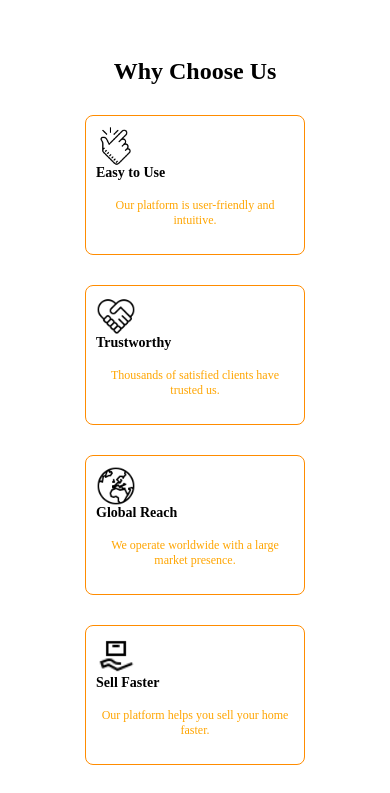
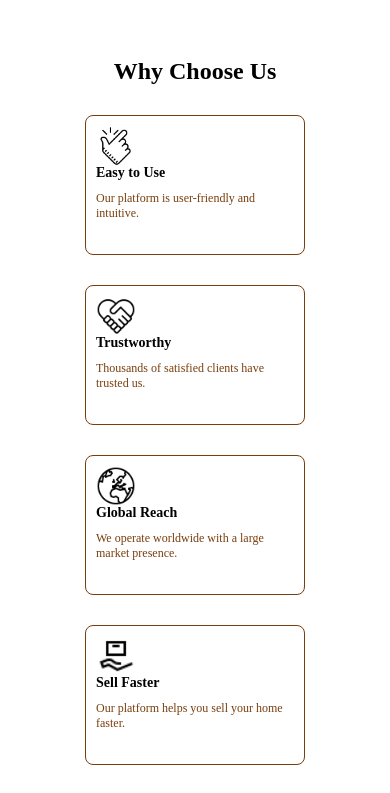
Before and after one commit to Declanny/homeAcq, a React (Vite) app: page /about in a window 390 px wide. Shown: the part 873-1666 px from the top of the page. Built offline with nearby package versions, Linux system fonts and the light colour scheme.

Commit message:
Updates on mobile responsiveness

```diff
--- a/src/component/About/About.css
+++ b/src/component/About/About.css
@@ -203,11 +203,14 @@
     margin-bottom: 5px;
     color: black;
 }
-
 .info-card-description {
+    color: rgb(49, 33, 2);
     font-size: 12px;
-    color: orange;
-}
+    text-align: left; /* Ensure alignment to the left */
+    margin-top: 5px; /* Add spacing between the text and description */
+    flex-grow: 1; /* Allow the description to take up remaining space */
+    display: block;
+  }
 
 /* Responsive Layout Adjustments */
 
--- a/src/component/About/About.jsx
+++ b/src/component/About/About.jsx
@@ -34,7 +34,7 @@ const InfoCard = ({
         flexDirection: 'column',
         alignItems: 'flex-start', // Align content to the left
         borderRadius: '8px',
-        border: '1px solid DarkOrange',
+        border: '1px solid #793E0D',
         margin: '10px',
       }}
     >
@@ -49,7 +49,7 @@ const InfoCard = ({
         }}
       />
       <p className="info-card-text" style={{ marginBottom: '5px' }}>{text}</p>
-      <p className="info-card-description" style={{ color: 'orange' }}>{description}</p>
+      <p className="info-card-description" style={{ color: '#793E0D' }}>{description}</p>
     </div>
   );
 };
--- a/src/component/shared/InfoCard.css
+++ b/src/component/shared/InfoCard.css
@@ -1,6 +1,6 @@
 .info-card {
     border-radius: 8px;
-    border: 2px solid rgb(98, 68, 12);
+    border: 2px solid #793E0D;
     display: flex;
     flex-direction: column;
     padding: 10px;
@@ -21,7 +21,7 @@
   }
 
   .info-card-description {
-    color: orange;
+    color: rgb(49, 33, 2);
     font-size: 12px;
-    text-align: left;
+    text-align: none;
   }
```
